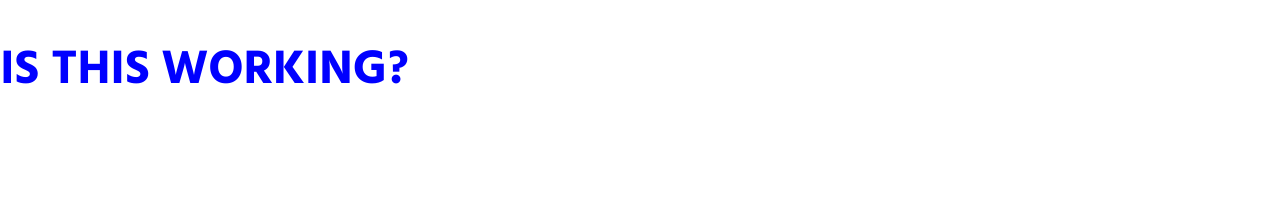
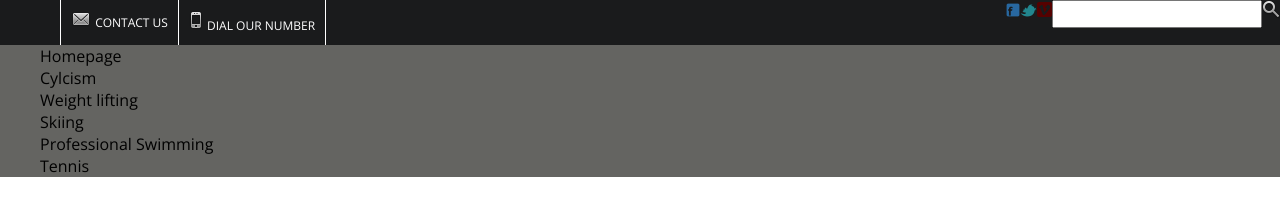
Before and after one commit to homeofcode/psd_gym, a website: page index.html in a window 1280 px wide. Drawn offline with nearby package versions, Linux system fonts and the light colour scheme.

Commit message:
Adding navbar stuff

```diff
--- a/index.html
+++ b/index.html
@@ -7,10 +7,47 @@
 	<link href='https://fonts.googleapis.com/css?family=Open+Sans:400,700|Hind:400,700' rel='stylesheet' type='text/css'>
 </head>
 <body>
+
+	<nav>
+		<div class="topNav">
+			<ul class="contactNav">
+				<li></li>
+				<li><img src="assets/topnav-envelope.png"> <a href="#">Contact us</a></li>
+				<li><img src="assets/topnav-cellphone.png"> <a href="#">Dial our number</a></li>
+			</ul>
+			<div class="sidebar">
+				<form>
+					<div>
+						<img src="assets/topnav-social-facebook.png">
+					</div>
+					<div>
+						<img src="assets/topnav-social-twitter.png">
+					</div>
+					<div>
+						<img src="assets/topnav-social-vimeo.png">
+					</div>
+					<input type="search">
+					<div>
+						<img src="assets/topnav-magnifyingglass.png">
+					</div>
+
+				</form>
+			</div>
+		</div>
+		<div class="bottomNav">
+			<ul>
+				<li>Homepage</li>
+				<li>Cylcism</li>
+				<li>Weight lifting</li>
+				<li>Skiing</li>
+				<li>Professional Swimming</li>
+				<li>Tennis</li>
+			</ul>
+		</div>
+	</nav>
 	<header>
-		<h1>Is this working?</h1>
 	</header>
-	<nav></nav>
+
 	<footer></footer>
 </body>
 </html>
--- a/styles/style.scss
+++ b/styles/style.scss
@@ -7,6 +7,7 @@ $red: #C9352B;
 $black: #1A1B1C;
 $headerGrey: #646461;
 $blogGrey: #E5E6E7;
+$white: #fff;
 
 //GENERAL STYLES
 html {
@@ -26,7 +27,7 @@ h1, h2, h3, h4 {
 
 h1 {
 	font-size: 4.8rem;
-	color:blue;
+	color:orange;
 }
 
 h2 {
@@ -47,9 +48,43 @@ a {
 
 ul {
 	list-style: none;
+	margin: 0;
 }
 
 .wrapper {
 	max-width: 1200px;
 	margin: 0 auto;
 }
+
+//NAVBAR
+.topNav {
+	display: flex;
+	justify-content: space-between;
+	background: $black;
+
+	a {
+		color: $white;
+		text-transform: uppercase;
+		font-size: 1.2rem;
+	}
+}
+
+.contactNav {
+	display: flex;
+	justify-content: space-between;
+	li {
+		padding: 1rem;
+		border-right: 1px solid $white;
+	}
+
+}
+
+.bottomNav {
+	background: $headerGrey;
+}
+
+.sidebar {
+	form {
+		display: flex;
+	}
+}
```
Also changed, not shown: styles/style.css, 1 other file.
